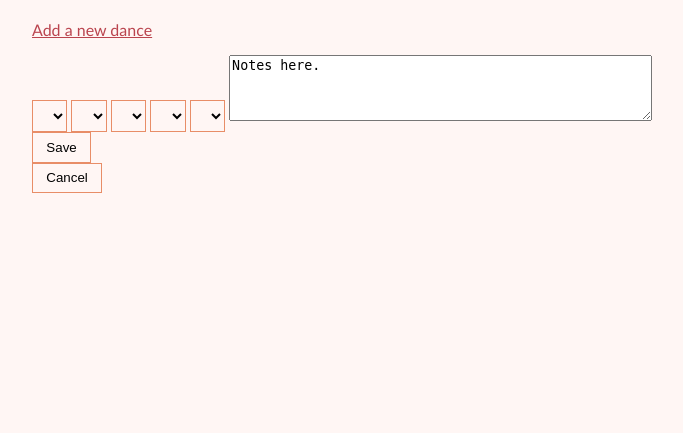
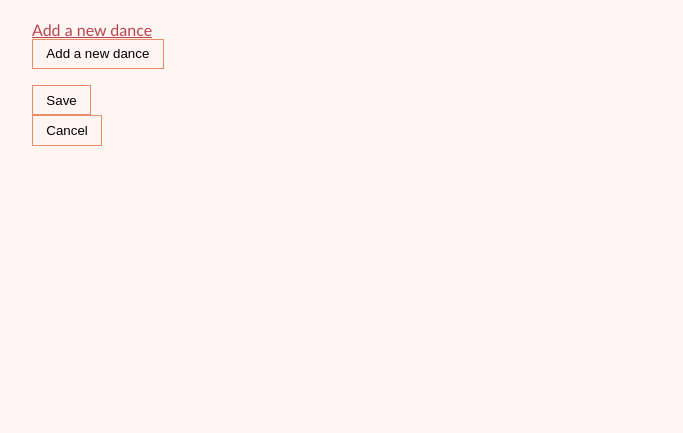
Before and after one commit to kapari/dance_match, a Django app: page /profile_ajax/ in a window 1280 px wide. Shown: the part 326-759 px from the top of the page, without its empty margins (68-751 px from the left). Run offline with Django 3.2, Linux system fonts and the light colour scheme; a user stored in the database is signed in; data comes from the database, SQL or seed files in the repository; both versions use the stored data as it was after the commit; data that the repository does not hold is empty.

Commit message:
Refactor js; adding new pref in ajax--still broken

```diff
--- a/dancematch_project/dancematch_app/templates/profile_ajax.html
+++ b/dancematch_project/dancematch_app/templates/profile_ajax.html
@@ -14,61 +14,41 @@
     var models = {};
 
     function select_options(select, data, name_field, id_field, selected) {
-//        var not_set = true;
         for (var i = 0; i < data.length; i++) {
             var option = document.createElement('option');
             option.innerHTML = data[i][name_field];
             option.setAttribute("value", data[i][id_field]);
-            if (data[i][name_field] == selected) {
+            if ((selected != null) && (data[i][name_field] == selected)) {
                 option.setAttribute("selected", "selected");
-//                not_set = false;
             }
             select.appendChild(option);
         }
-//        if (not_set) {
-//            option.innerHTML = "(optional)";
-//            option.setAttribute("selected", "selected");
-//        }
     }
 
     // Draws select options in editable div of li
-    function draw_selects(clone, current_pref) {
-        var model_lists = ["dance_list", "role_list", "skill_level_list", "activity_list", "goal_list"];
-        for (i = 0; i < model_lists.length; i++) {
-            current_model = model_lists[i];
-            select_options(clone.getElementsByClassName(current_model)[0],
-                    window.models[current_model], "name", "id", current_pref.current_model);
-        }
+    function drawPrefRead(parent, current_pref) {
+        parent.getElementsByClassName("dancer")[0].innerHTML = current_pref.user_id;
+        parent.getElementsByClassName("dance")[0].innerHTML = current_pref.dance;
+        parent.getElementsByClassName("role")[0].innerHTML = current_pref.role;
+        parent.getElementsByClassName("skill_level")[0].innerHTML = current_pref.skill_level;
+        parent.getElementsByClassName("activity")[0].innerHTML = current_pref.activity;
+        parent.getElementsByClassName("goal")[0].innerHTML = current_pref.goal;
+        parent.getElementsByClassName("notes")[0].innerHTML = current_pref.notes;
     }
 
 
-    // Draws each pref li in template
-    function draw_list(clone, current_pref) {
-        var models = ["dancer", "dance", "role", "skill_level", "activity", "goal", "notes"];
-        for (i = 0; i < models.length; i++) {
-            var current_model = models[i];
-            var current_li = clone.getElementsByClassName(current_model)[0];
-            current_li.setAttribute("data-model", current_model);
-            // For optional fields:
-            if (current_pref.current_model) {
-                current_li.innerHTML = current_pref.current_model;
-            } else {
-                current_li.innerHTML = "";
-            }
-            // For corresponding edit div, not including notes
-//            draw_selects(clone, current_pref);
-//            var selected_dance = current_pref.dance;
-//                select_options(clone.getElementsByClassName("dance_list")[0],
-//                        window.models["dance_list"], "name", "id", selected_dance);
-        }
-
-    }
-
-    // Draws edit/new pref div
-    function drawEditPref(parent, current_pref, param, model_list_name) {
-        var selected = current_pref[param];
-        select_options(parent.getElementsByClassName(model_list_name)[0],
-                window.models[model_list_name], "name", "id", selected);
+    function drawPrefEdit(parent, current_pref) {
+        select_options(parent.getElementsByClassName("dance_list")[0],
+                    window.models["dance_list"], "name", "id", current_pref["dance"]);
+        select_options(parent.getElementsByClassName("role_list")[0],
+                    window.models["role_list"], "name", "id", current_pref["role"]);
+        select_options(parent.getElementsByClassName("skill_level_list")[0],
+                    window.models["skill_level_list"], "name", "id", current_pref["skill_level"]);
+        select_options(parent.getElementsByClassName("activity_list")[0],
+                    window.models["activity_list"], "name", "id", current_pref["activity"]);
+        select_options(parent.getElementsByClassName("goal_list")[0],
+                    window.models["goal_list"], "name", "id", current_pref["goal"]);
+        parent.getElementsByClassName("notes_textarea")[0].innerHTML = current_pref.notes;
     }
 
 
@@ -98,53 +78,36 @@
     }
 
 
-    function draw(data, user_id) {
+    function drawPrefs(data, user_id) {
         var pl = document.getElementById("pref_list");
         var template = pl.getElementsByClassName("template")[0];
         console.log(data);
 
         for (var i = 0; i < data.length; i++) {
             var current_pref = data[i];
-//            console.log("current pref:");
-//            console.log(current_pref);
             if (!user_id || current_pref.user_id == user_id) {
                 console.log("user_id " + user_id);
                 var clone = template.cloneNode(true);
                 clone.classList.remove("template");
                 clone.setAttribute("data-id", current_pref.id);
-                // draws li with read-only and edit divs, not incl. last textarea
-//                draw_list(clone, current_pref);
 
                 // Read-only div
-                clone.getElementsByClassName("dancer")[0].innerHTML = current_pref.user_id;
-                clone.getElementsByClassName("dance")[0].innerHTML = current_pref.dance;
-                clone.getElementsByClassName("role")[0].innerHTML = current_pref.role;
-                clone.getElementsByClassName("skill_level")[0].innerHTML = current_pref.skill_level;
-                clone.getElementsByClassName("activity")[0].innerHTML = current_pref.activity;
-                clone.getElementsByClassName("goal")[0].innerHTML = current_pref.goal;
-                clone.getElementsByClassName("notes")[0].innerHTML = current_pref.notes;
+                drawPrefRead(clone, current_pref);
 
                 // Edit div
                 var edit_div = clone.getElementsByClassName("edit")[0];
                 edit_div.classList.add("hide");
-                drawEditPref(clone, current_pref, "dance", "dance_list");
-                drawEditPref(clone, current_pref, "role", "role_list");
-                drawEditPref(clone, current_pref, "skill_level", "skill_level_list");
-                drawEditPref(clone, current_pref, "activity", "activity_list");
-                drawEditPref(clone, current_pref, "goal", "goal_list");
-                clone.getElementsByClassName("notes_textarea")[0].innerHTML = current_pref.notes;
+                drawPrefEdit(clone, current_pref);
 
                 toggle_button = clone.getElementsByClassName("edit_toggle")[0];
                 add_toggle_listener(toggle_button);
 
                 pl.appendChild(clone);
             }
+        }
+        add_listeners();
+    }
 
-        }
-//        document.body.innerHTML = data
-        add_listeners();
-
-    }
 
     function add_profile_listeners() {
         var profile = document.getElementById("profile");
@@ -163,6 +126,7 @@
             });
         }
     }
+
 
     function add_listeners() {
         var pl = document.getElementById("pref_list");
@@ -226,7 +190,6 @@
         return text;
     }
 
-
     // Show/hide
     function add_toggle_listener(button) {
         button.addEventListener("click", function(e) {
@@ -243,7 +206,6 @@
             }
         });
     }
-
 
     // AJAX POST
     function sendPost(item, url) {
@@ -282,6 +244,24 @@
     model_api("goal_list");
 
 
+    function newPref(user_id) {
+        var div = document.getElementById("new_pref");
+        var new_pref = {};
+        drawPrefRead(div, new_pref);
+        drawPrefEdit(div, new_pref);
+
+        var save = document.getElementsByClassName("save_pref");
+        save.addEventListener("click", function(e) {
+            var new_pref = {"user_id": user_id,
+                   "pref_id": 0};
+            sendPost(new_pref, "/update_pref/")
+        });
+        var cancel = document.getElementsByClassName("cancel_pref");
+        cancel.addEventListener("click", function(e) {
+            div.classList.add("hide");
+        });
+    }
+
     // BEGIN WEB REST API CALL TO GET JSON DATA
     function ApiCall(url, function_name) {
         var request = new XMLHttpRequest();
@@ -296,9 +276,12 @@
         request.send();
     }
 
-    ApiCall("/api_dance_prefs/", draw);
-    ApiCall("/api_profile/", drawProfile);
-
+    document.addEventListener("DOMContentLoaded", function(e) {
+                ApiCall("/api_dance_prefs/", drawPrefs);
+                ApiCall("/api_profile/", drawProfile);
+                newPref(user_id);
+        }
+    );
 
 </script>
 
@@ -330,6 +313,8 @@
 
 <a href="/edit/{{ user.id }}/0/">Add a new dance</a>
 
+<button class="new_pref_btn">Add a new dance</button>
+
 <div id="pref_list">
     <ul class="pref">
         <li class="selected template">
@@ -358,17 +343,15 @@
 </div>
 
 <div id="new_pref">
-    <div class="edit">
-        <select class="edit_field dance_list">Dance Style</select>
-        <select class="edit_field role_list">Role</select>
-        <select class="edit_field skill_level_list">Skill Level</select>
-        <select class="edit_field activity_list">Activity Level</select>
-        <select class="edit_field goal_list">Goal</select>
-        <textarea class="edit_field notes_textarea" rows="4" cols="50" placeholder="Describe what you're working on.">Notes here.</textarea>
-    </div>
+    <!--<select class="edit_field dance_list">Dance Style</select>-->
+    <!--<select class="edit_field role_list">Role</select>-->
+    <!--<select class="edit_field skill_level_list">Skill Level</select>-->
+    <!--<select class="edit_field activity_list">Activity Level</select>-->
+    <!--<select class="edit_field goal_list">Goal</select>-->
+    <!--<textarea class="edit_field notes_textarea" rows="4" cols="50" placeholder="Describe what you're working on.">Notes here.</textarea>-->
     <div>
-        <button class="">Save</button>
-        <button class="">Cancel</button>
+        <button class="save_pref">Save</button>
+        <button class="cancel_pref">Cancel</button>
     </div>
 </div>
 
--- a/dancematch_project/dancematch_app/templates/results.html
+++ b/dancematch_project/dancematch_app/templates/results.html
@@ -22,7 +22,7 @@
                 clone.setAttribute("data-id", current_pref.id);
 
                 clone.getElementsByClassName("thumb")[0].setAttribute('src', current_pref.img_path);
-                clone.getElementsByClassName("dancer")[0].innerHTML = current_pref.user_id;
+                clone.getElementsByClassName("dancer")[0].innerHTML = current_pref.first_name;
                 clone.getElementsByClassName("dance")[0].innerHTML = current_pref.dance;
                 clone.getElementsByClassName("dance")[0].setAttribute('data-id', current_pref.dance_id);
                 clone.getElementsByClassName("role")[0].innerHTML = current_pref.role;
--- a/dancematch_project/dancematch_app/views.py
+++ b/dancematch_project/dancematch_app/views.py
@@ -164,8 +164,8 @@ def api_dance_prefs(request):
         prefdata["id"] = pref.id
         prefdata["user_id"] = pref.dancer.user.id
         prefdata["user"] = pref.dancer.user.username
-        # prefdata["first_name"] = pref.user.first_name
-        # prefdata["last_name"] = pref.user.last_name
+        prefdata["first_name"] = pref.dancer.user.first_name
+        prefdata["last_name"] = pref.dancer.user.last_name
         prefdata["dance_id"] = pref.dance.id
         prefdata["dance"] = pref.dance.name
         prefdata["role_id"] = pref.role.id
```
Also changed, not shown: dancematch_project/db.sqlite3.
